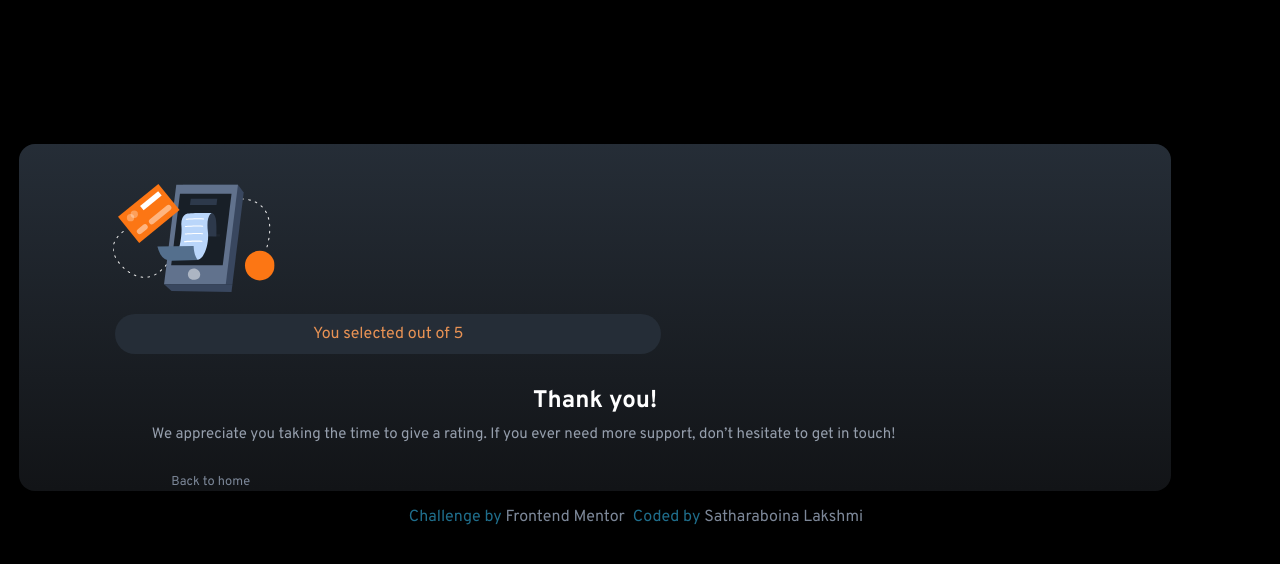
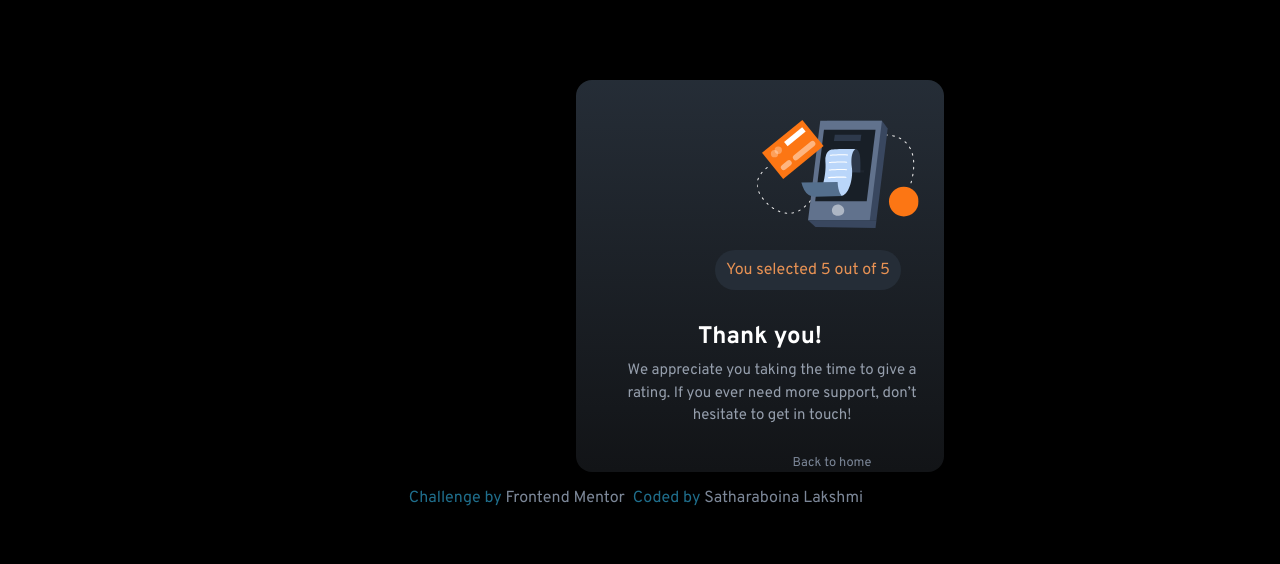
Before and after one commit to Lakshmi-sath/interactive-rating-component, a plain HTML site: page index.html in a window 1280 px wide. Both pictures are taken after a click on the button "SUBMIT". Drawn offline with Linux system fonts and the light colour scheme.

Commit message:
secondary commit

```diff
--- a/index.html
+++ b/index.html
@@ -68,7 +68,7 @@
 
 		<section class="thanks-container" hidden>
 			<img class="thanks-logo" src="images/illustration-thank-you.svg" alt="" />
-			<p class="rating-para">You selected <span id="rating"></span> out of 5</p>
+			<p class="rating-para">You selected <span id="rating">5</span> out of 5</p>
 			<h2>Thank you!</h2>
 			<p class="thanks-para">
 				We appreciate you taking the time to give a rating. If you ever need
--- a/styles/thanks.css
+++ b/styles/thanks.css
@@ -1,15 +1,18 @@
 body {
   background-color: black;
   font-family: var(--ff);
+  align-items: center;
+  justify-content: center;
   color: white;
 }
 
 .thanks-container {
   background: linear-gradient(var(--dark-blue), var(--very-dark-blue));
+  justify-content: center;
+  place-items: center;
   width: 90%;
   height: auto;
-  margin-top: 9rem;
-  margin-left: 1.2rem;
+  margin-left: 36rem;
   border-radius: 1rem;
 }
 
@@ -57,17 +60,16 @@ h2 {
   color: hsl(25, 97%, 53%);
 }
 
-@media (max-width: 375px) and (max-width: 1600px) {
+@media (min-width: 375px) and (max-width: 1600px) {
 
   .thanks-container {
-    width: 20rem;
+    width: 23rem;
     height: auto;
     margin-top: 5rem;
   }
 
   .attribution {
     display: flex;
-    /* flex-direction: column; */
     align-items: center;
     justify-content: center;
   }
```
